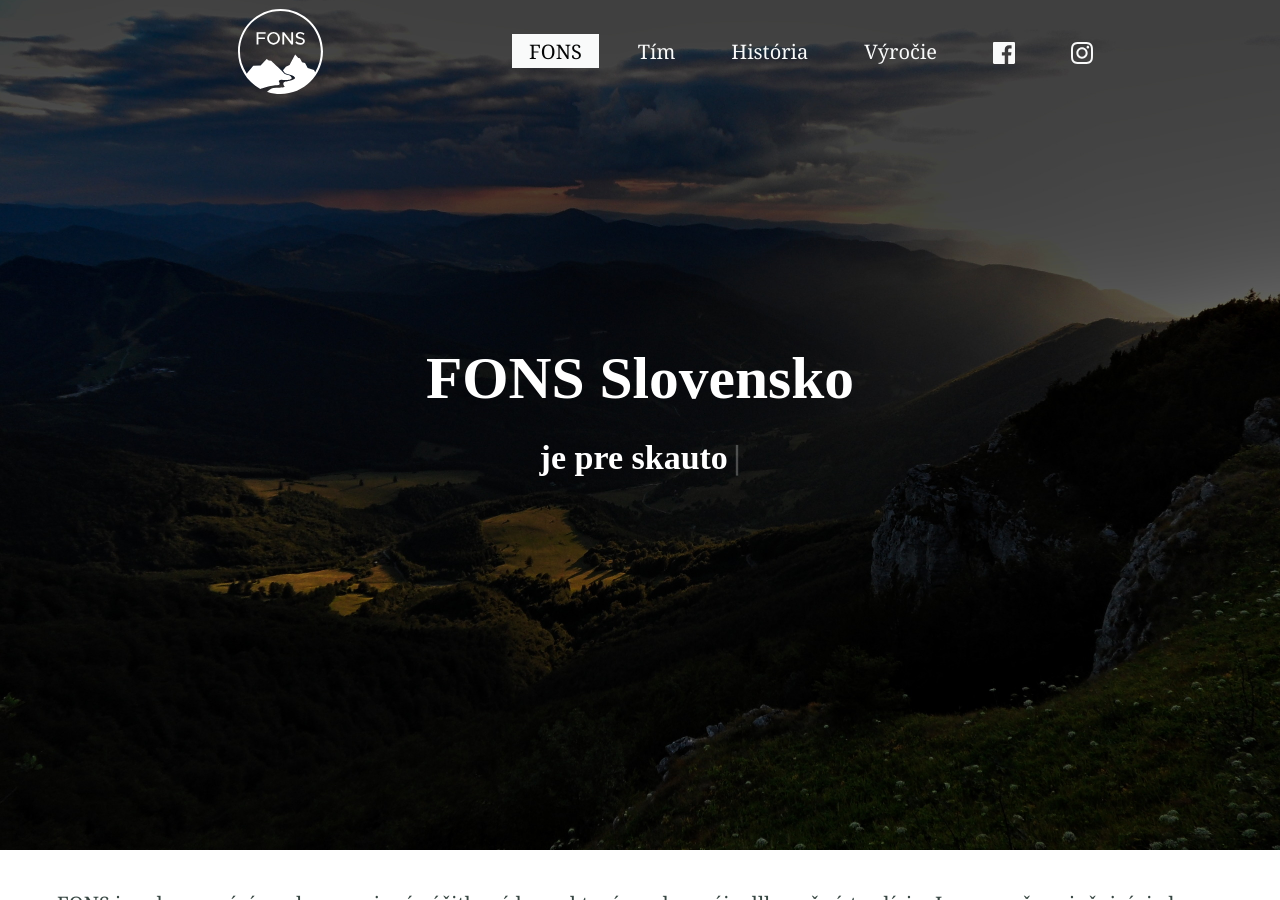
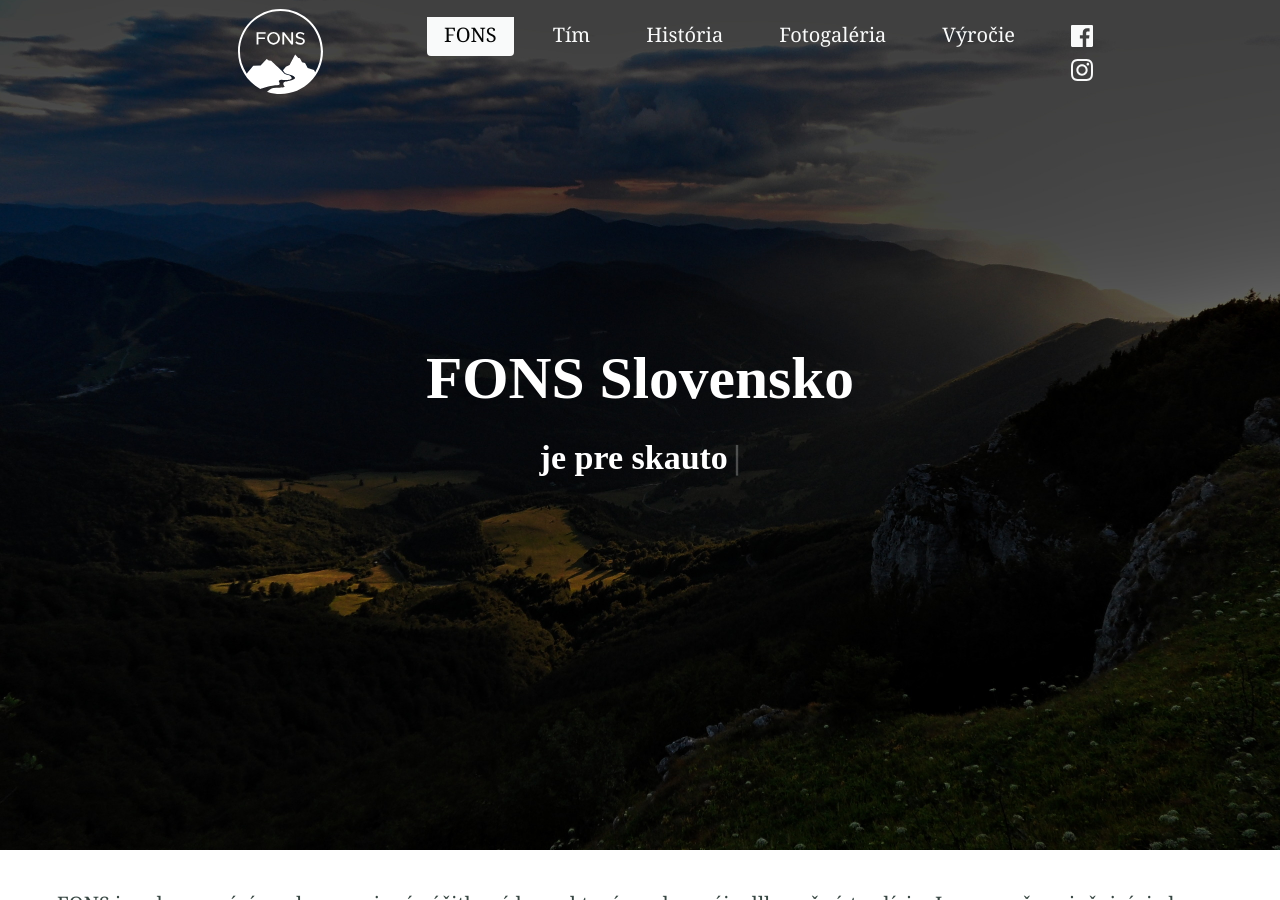
Before and after one commit to fonssk/fonssk.github.io, a Jekyll site: the page built from index.md, in a window 1280 px wide and 900 px high. Built offline with Jekyll 4.4.1, drawn with Linux system fonts in a browser that asks for light colours.

```diff
--- a/_config.yml
+++ b/_config.yml
@@ -119,6 +119,8 @@ navigation_header:
     url: /tim/
   - title: História
     url: /historie/
+  - title: Fotogaléria
+    url: https://eu.zonerama.com/fonsslovensko/
   - title: Výročie
     url: /vyrocie/
   - title: ""
```
